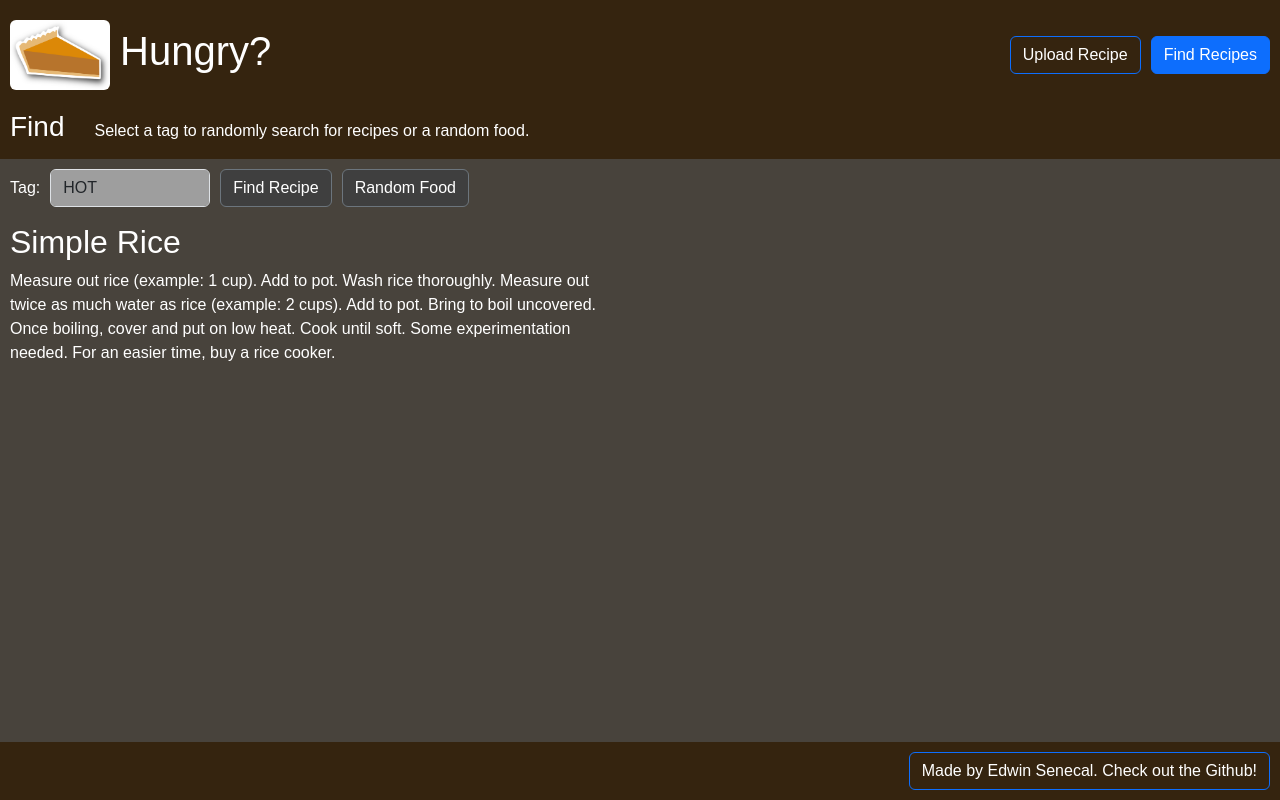
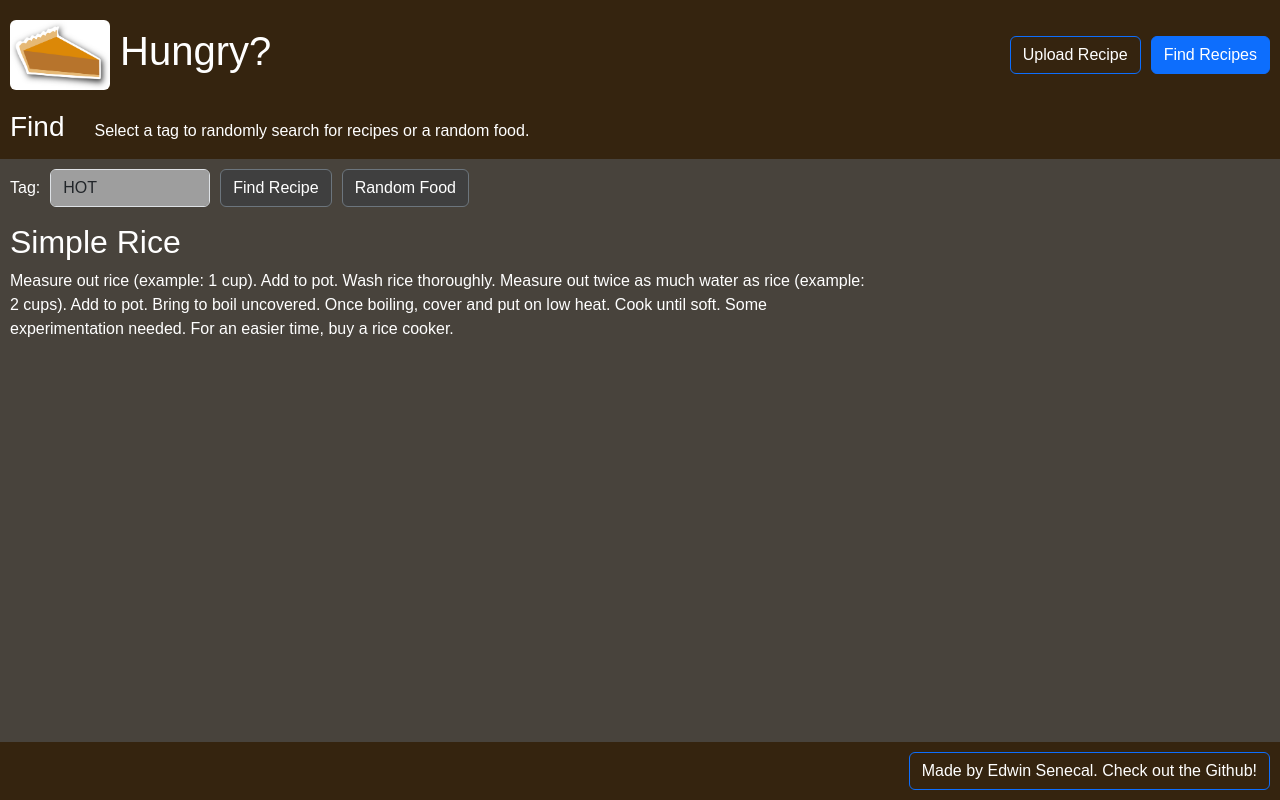
Before and after one commit to esenecal/startup, a React (Vite) app: page /find in a window 1280 px wide. Built offline with nearby package versions, Linux system fonts and the light colour scheme; no server answers.

Commit message:
Altered the css to avoid constant changing of the width of the text in find

```diff
--- a/src/find/find.css
+++ b/src/find/find.css
@@ -26,9 +26,11 @@ main {
 }
 
 #recipe-output {
-    flex: 0 0 75vh;
+    flex: 1 1;
+    margin-right: 10px;
 }
 
 #user-notification {
-    flex: 0 0 25vh;
+    flex: 0 1 25vw;
+    justify-content: end;
 }
--- a/src/find/find.jsx
+++ b/src/find/find.jsx
@@ -249,9 +249,10 @@ function UserNotification({ webSocket }) {
     console.log(notif);
 
     if (notif === null) {
-        return <p></p>;
+        return <p id="user-notification"></p>;
     } else if (notif.user === 'websocket' && notif.t === 'connected') {
-        return <p></p>;
+        return <p id="user-notification"></p>;
+        // return <p id="user-notification" className="form-control border-3 border-success"> {`${notif.user}`} uploaded a {`${notif.t}`} recipe!</p>;
     } else {
         // Notif is getting the fields from notifyObservers, where username = user and tag = t.
         return <p id="user-notification" className="form-control border-3 border-success"> {`${notif.user}`} uploaded a {`${notif.t}`} recipe!</p>;
```
